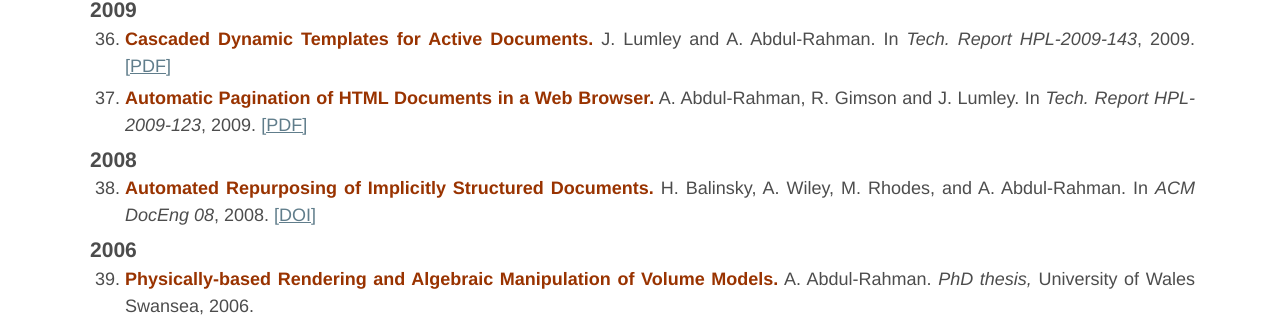
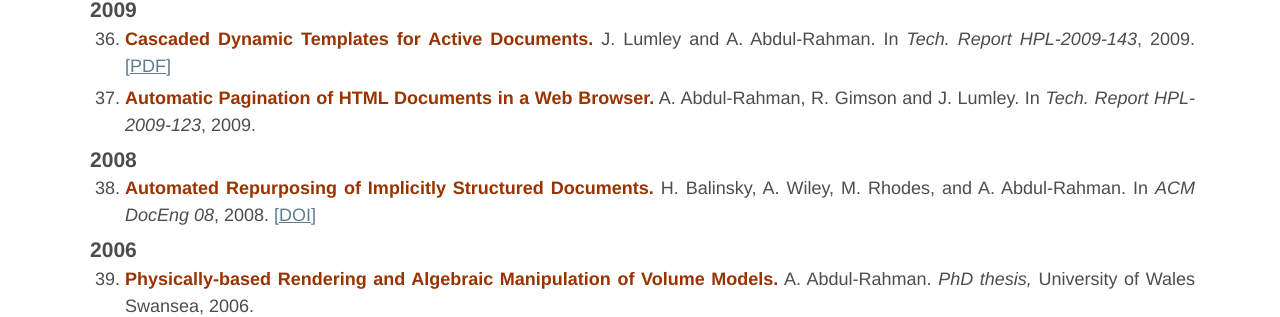
Before and after one commit to alfieabdulrahman/alfieabdulrahman.github.io, a Jekyll site: the page built from _pages/publications.markdown, in a window 1280 px wide and 900 px high, scrolled down 2883 px. Shown: the part 145-462 px from the top of the window. Built offline with Jekyll 4.4.1, drawn with Linux system fonts in a browser that asks for light colours.

Commit message:
Removed broken link.

```diff
--- a/_pages/publications.markdown
+++ b/_pages/publications.markdown
@@ -240,7 +240,6 @@ permalink: /publications/
       <span class="pub-title">Automatic Pagination of HTML Documents in a Web Browser.</span>
       <span class="pub-author">A. Abdul-Rahman, R. Gimson and J. Lumley.</span>
       In <span class="pub-loc">Tech. Report HPL-2009-123</span>, 2009.
-      <a href="http://www.hpl.hp.com/techreports/2009/HPL-2009-123.pdf" target="_blank">[PDF]</a>
     </li>
     <h3 class="year">2008</h3>
     <li>
```
